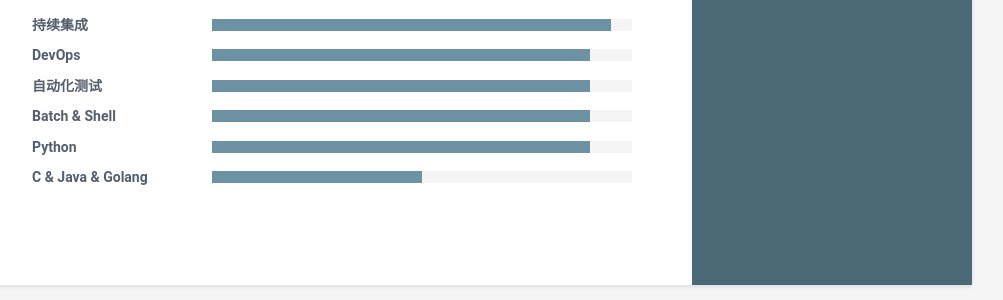
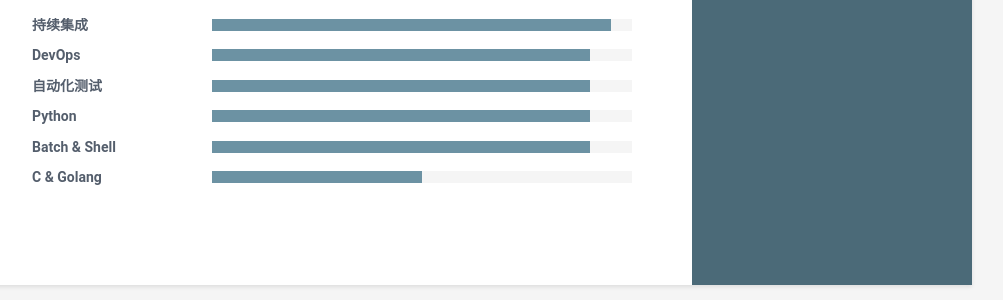
Before and after one commit to shenxianpeng/resume-cn, a Jekyll site: the page built from index.html, in a window 1280 px wide. Shown: the part 1645-1945 px from the top of the page, without its empty margins (168-1171 px from the left). Built offline with Jekyll 4.4.1, drawn with Linux system fonts in a browser that asks for light colours.

Commit message:
update resume-cn

```diff
--- a/_data/data.yml
+++ b/_data/data.yml
@@ -146,11 +146,11 @@ skills:
       - name: 自动化测试
         level: 90%
 
+      - name: Python
+        level: 90%
+
       - name: Batch & Shell
         level: 90%
 
-      - name: Python
-        level: 90%
-
-      - name: C & Java & Golang
+      - name: C & Golang
         level: 50%
```
